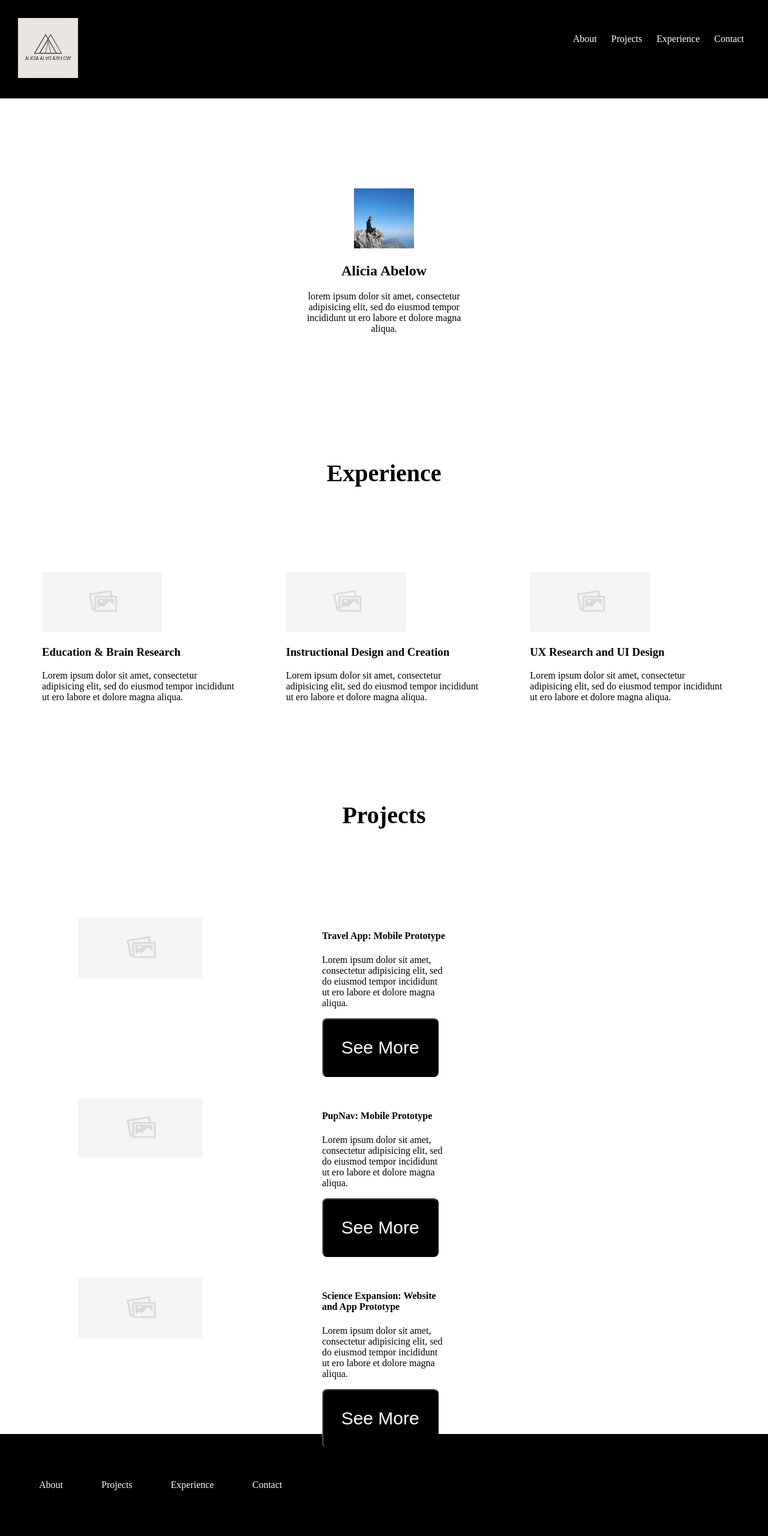
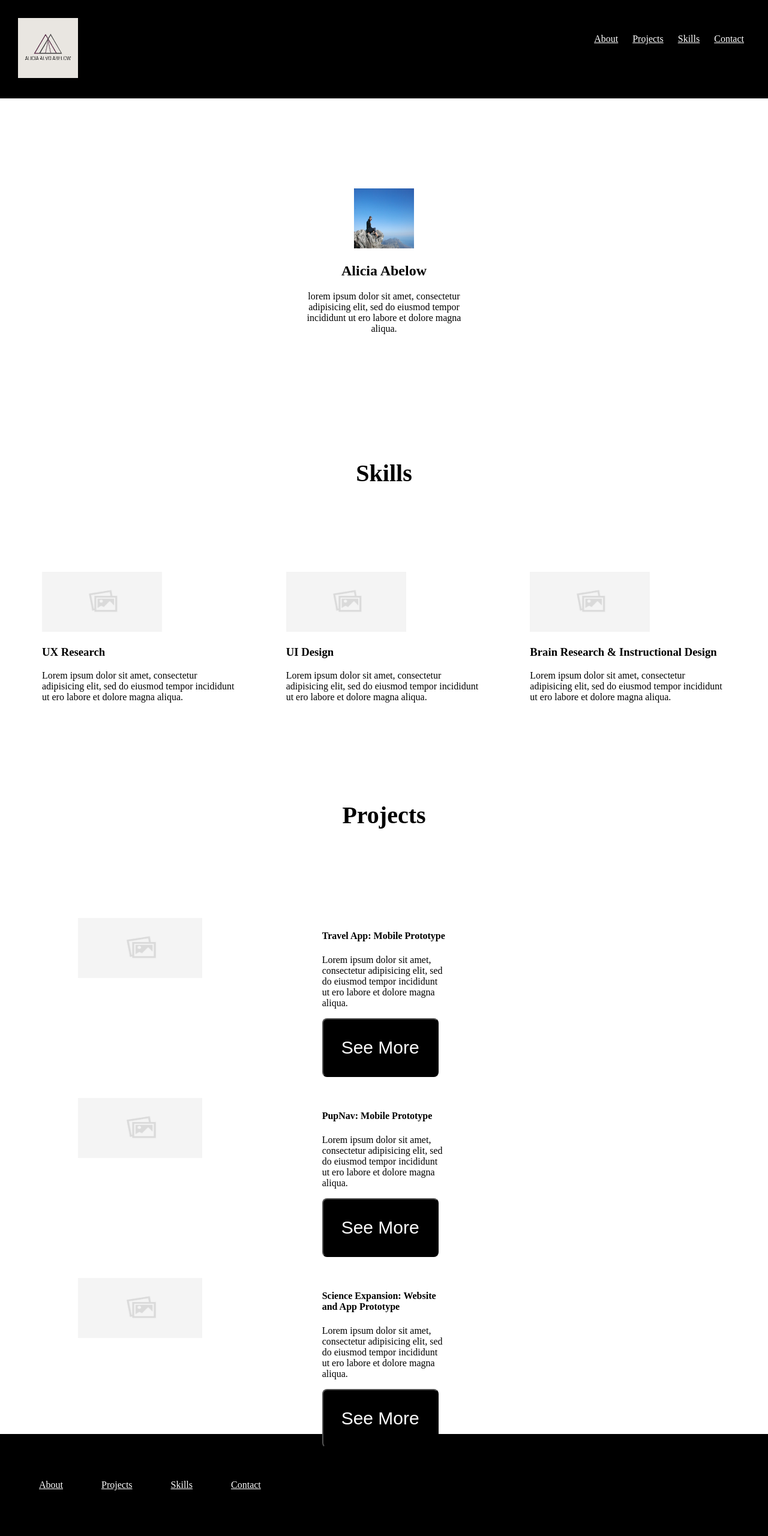
Before and after one commit to aaabelow/UX_UI_HW_19, a plain HTML site: page index.html in a window 1280 px wide. Shown: the top 2560 px of the page at 60% size. Drawn offline with nearby package versions, Linux system fonts and the light colour scheme; files whose address does not match are found by name.

Commit message:
update 7_15_547

```diff
--- a/css/style.css
+++ b/css/style.css
@@ -1,3 +1,7 @@
+html {
+  scroll-behavior: smooth;
+}
+
 body {
     margin: 0;
   }
@@ -9,9 +13,10 @@ body {
     float: right;
     color: white;
   }
-  header li {
+  ul a {
     display: inline-block;
     padding: 10px;
+    color: white;
   }
   header p {
     display: inline-block;
@@ -43,7 +48,7 @@ body {
     list-style: none;
     padding-left: 5px;
   }
-  footer li {
+  footer a {
     display: inline-block;
     padding: 30px;
   }
--- a/index.html
+++ b/index.html
@@ -8,10 +8,10 @@
         <header>
           <img src="../UX_UI_HW_18/images/White and Green Minimalist Architectural Logo.png" alt="Alicia Alvo Abelow Logo" width="100" height="100">
           <ul>
-            <li>About</li>
-            <li>Projects</li>
-            <li>Experience</li>
-            <li>Contact</li>
+            <a href="#about">About</a>
+            <a href="#projects">Projects</a>
+            <a href="#skills">Skills</a>
+            <a href="#contact">Contact</a>
           </ul>
         </header>
         <section class="heroImg">
@@ -21,26 +21,26 @@
               <p>lorem ipsum dolor sit amet, consectetur adipisicing elit, sed do eiusmod tempor incididunt ut ero labore et dolore magna aliqua.</p>
             </div>
           </section>
-          <h1 class="heading">Experience</h1>
+          <h1 id="skills" class="heading">Skills</h1>
           <section class="flexContainer">
             <div>
             <img src="../UX_UI_HW_18/images/image_placeholder.png" alt="image_placeholder" width="200" height="100">
-              <h3>Education & Brain Research</h3>
+              <h3>UX Research</h3>
               <p>Lorem ipsum dolor sit amet, consectetur adipisicing elit, sed do eiusmod tempor incididunt ut ero labore et dolore magna aliqua. </p>
             </div>
             <div>
             <img src="../UX_UI_HW_18/images/image_placeholder.png" alt="image_placeholder" width="200" height="100">
-              <h3>Instructional Design and Creation</h3>
+              <h3>UI Design</h3>
               <p>Lorem ipsum dolor sit amet, consectetur adipisicing elit, sed do eiusmod tempor incididunt ut ero labore et dolore magna aliqua. </p>
             </div>
             <div>
             <img src="../UX_UI_HW_18/images/image_placeholder.png" alt="image_placeholder" width="200" height="100">
-              <h3>UX Research and UI Design</h3>
+              <h3>Brain Research & Instructional Design</h3>
               <p>Lorem ipsum dolor sit amet, consectetur adipisicing elit, sed do eiusmod tempor incididunt ut ero labore et dolore magna aliqua. </p>
             </div>
           </section>
 
-          <section class="myProjects">
+          <section id="projects" class="myProjects">
             <h1 class="heading">Projects</h1>
             <div class="projectsGrid">
               <div class="img1">
@@ -71,18 +71,16 @@
           </section>
           <footer>
             <ul>
-              <li>About</li>
-              <li>Projects</li>
-              <li>Experience</li>
-              <li>Contact</li>
+              <a href="#about">About</a>
+              <a href="#projects">Projects</a>
+              <a href="#skills">Skills</a>
+              <a href="#contact">Contact</a>
             </ul>
           </footer>
         </body>
       </html>
 
-
-
-
-
+   <script src="https://ajax.googleapis.com/ajax/libs/jquery/3.3.1/jquery.min.js"></script>
+  <script src="js/index.js"></script>
 
 </html>>
--- /dev/null
+++ b/js/index.js
@@ -0,0 +1,26 @@
+console.log("Your index.js file is loaded correctly!");
+
+$(document).ready(function(){
+    // Add smooth scrolling to all links
+    $("a").on('click', function(event) {
+
+      // Make sure this.hash has a value before overriding default behavior
+      if (this.hash !== "") {
+        // Prevent default anchor click behavior
+        event.preventDefault();
+
+        // Store hash
+        var hash = this.hash;
+
+        // Using jQuery's animate() method to add smooth page scroll
+        // The optional number (800) specifies the number of milliseconds it takes to scroll to the specified area
+        $('html, body').animate({
+          scrollTop: $(hash).offset().top
+        }, 800, function(){
+
+          // Add hash (#) to URL when done scrolling (default click behavior)
+          window.location.hash = hash;
+        });
+      } // End if
+    });
+  });
```
